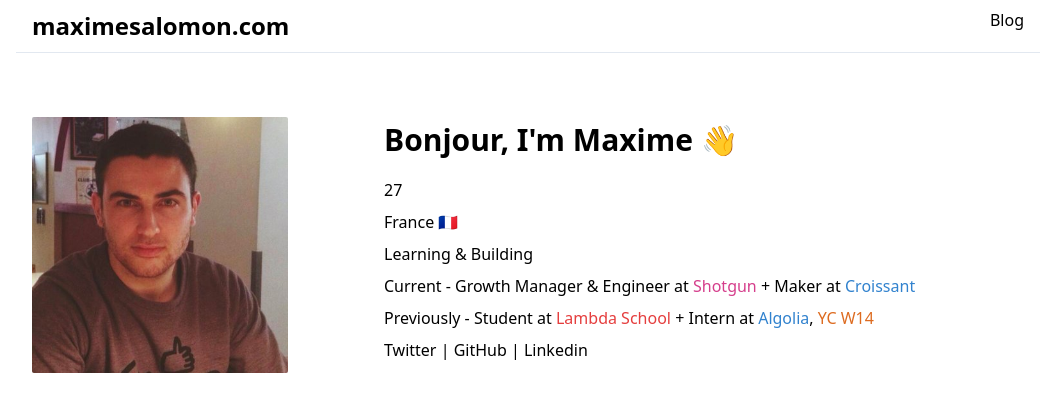
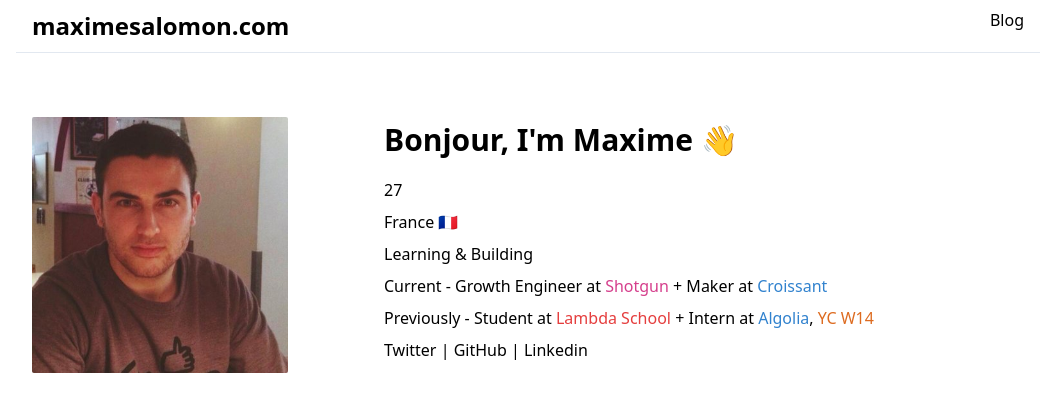
Before and after one commit to maximesalomon/maximesalomon, a Next.js app: page / in a window 1280 px wide. Shown: the top 412 px of the page, without its empty margins (112-1166 px from the left). Built offline with nearby package versions, Linux system fonts and the light colour scheme.

Commit message:
engineer

```diff
--- a/pages/index.tsx
+++ b/pages/index.tsx
@@ -19,7 +19,7 @@ const IndexPage: React.FunctionComponent = () => (
         <p className="pt-2">France 🇫🇷</p>
         <p className="pt-2">Learning & Building</p>
         <p className="pt-2">
-          Current - Growth Manager & Engineer at{" "}
+          Current - Growth Engineer at{" "}
           <a
             className="hover:underline text-pink-600"
             href="https://shotgun.live"
```
